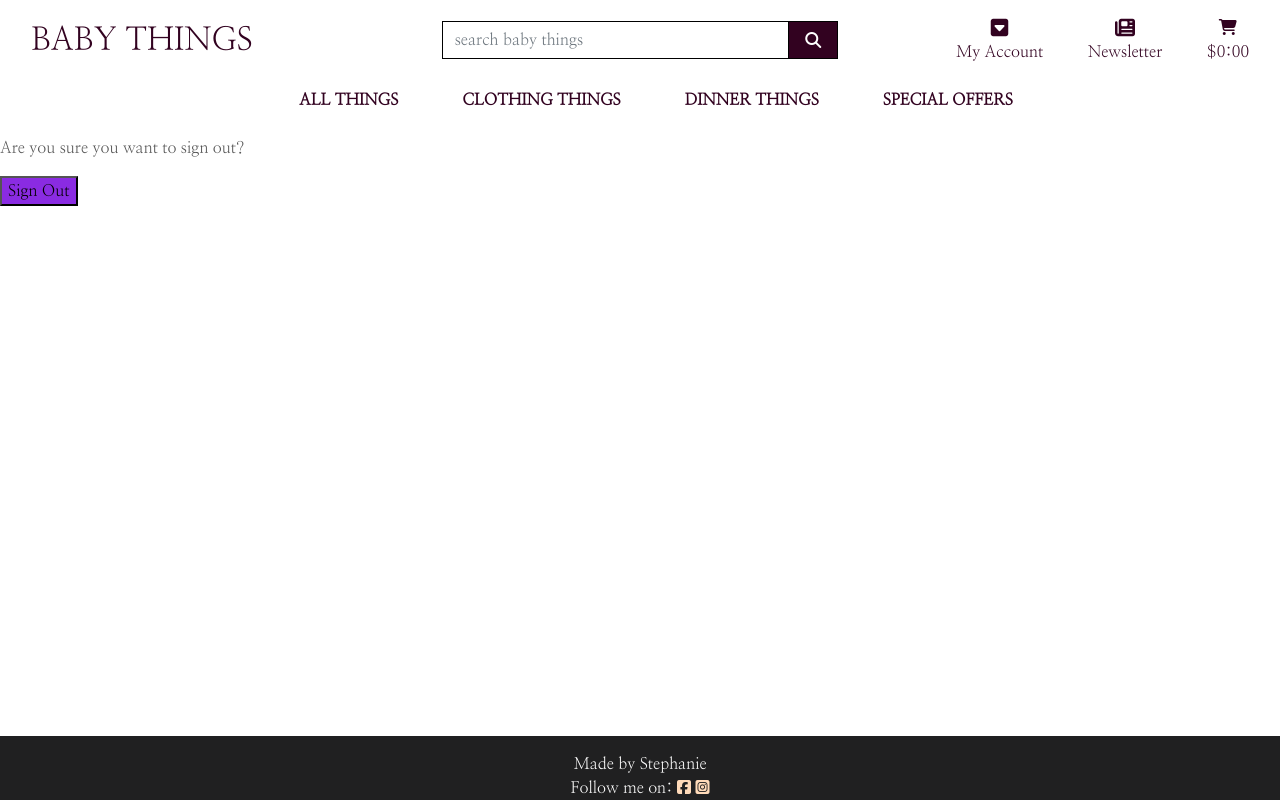
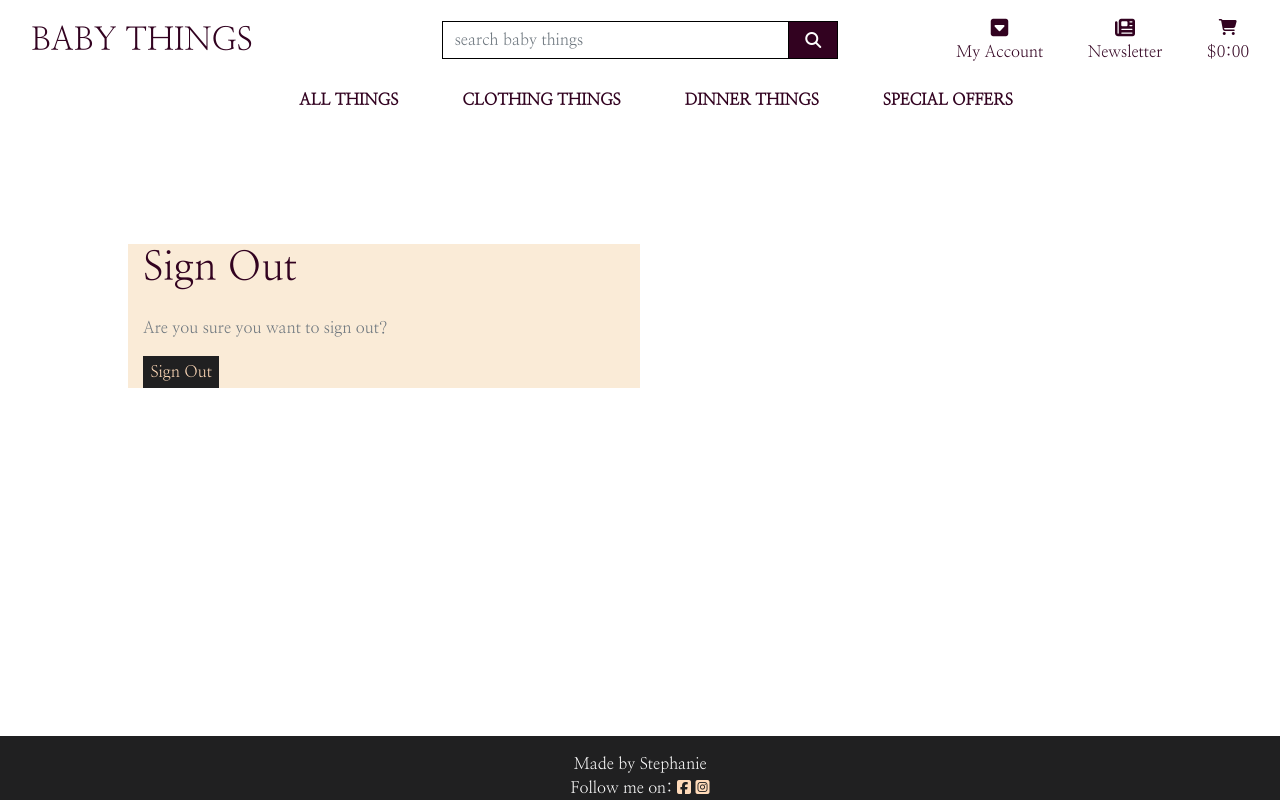
Before and after one commit to stephaniemaf/baby-things-shop, a Django app: page /accounts/logout/ in a window 1280 px wide. Run offline with Django 3.2, Linux system fonts and the light colour scheme; a user stored in the database is signed in; some libraries are stand-ins or nearby versions.

Commit message:
changed the sign out forms inner content to match the rest of the login signup newletter forms

```diff
--- a/templates/allauth/account/logout.html
+++ b/templates/allauth/account/logout.html
@@ -4,17 +4,17 @@
 
 {% block head_title %}{% trans "Sign Out" %}{% endblock %}
 
-{% block content %}
+{% block inner_content %}
 <h1 class="text-black">{% trans "Sign Out" %}</h1>
 
 <p>{% trans 'Are you sure you want to sign out?' %}</p>
 
-<form method="post" action="{% url 'account_logout' %}">
+<form class="signup" method="post" action="{% url 'account_logout' %}">
   {% csrf_token %}
   {% if redirect_field_value %}
   <input type="hidden" name="{{ redirect_field_name }}" value="{{ redirect_field_value }}"/>
   {% endif %}
-  <button type="submit" style="background-color: blueviolet;">{% trans 'Sign Out' %}</button>
+  <button type="submit">{% trans 'Sign Out' %}</button>
 </form>
 
 
```
